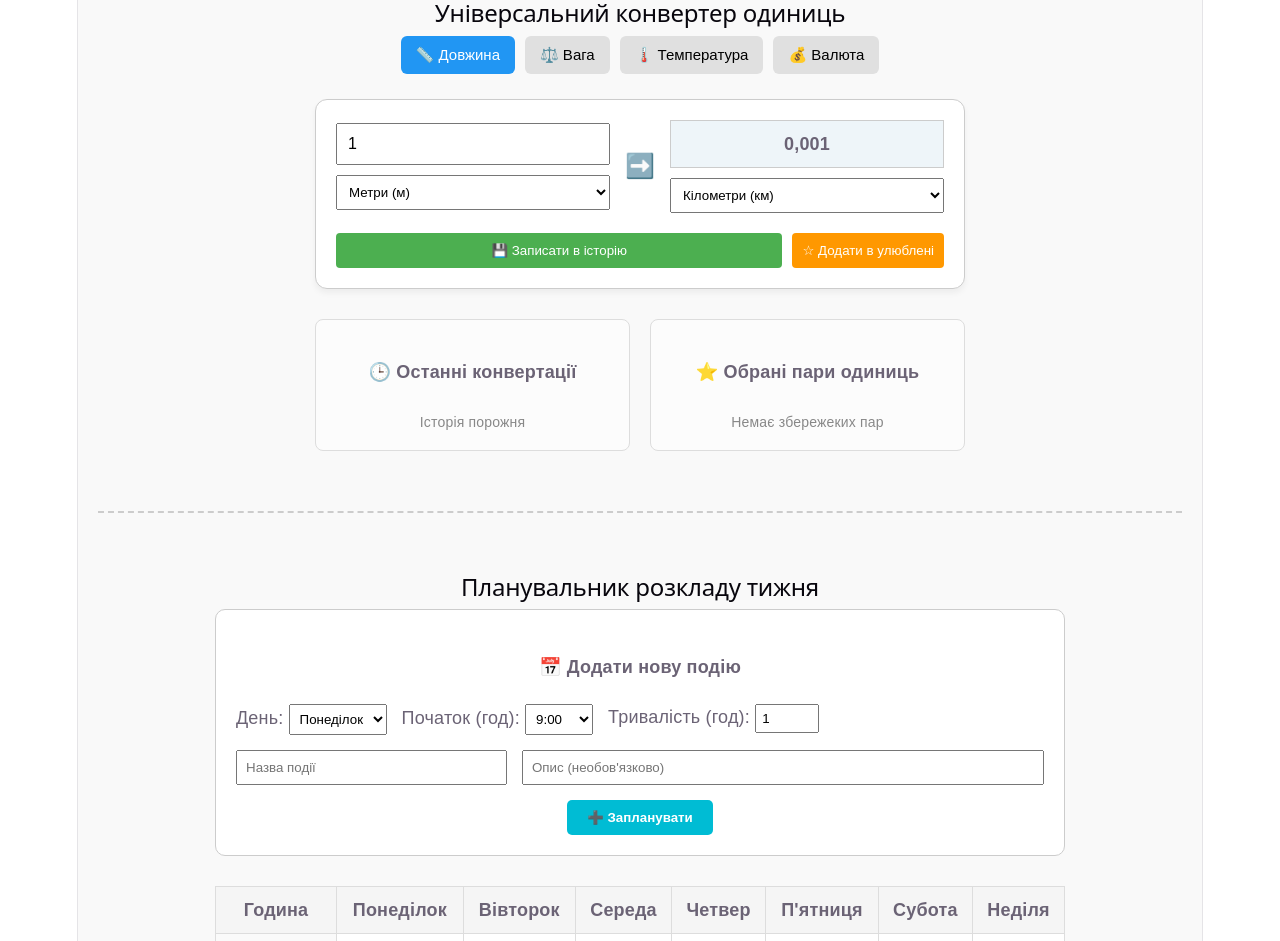
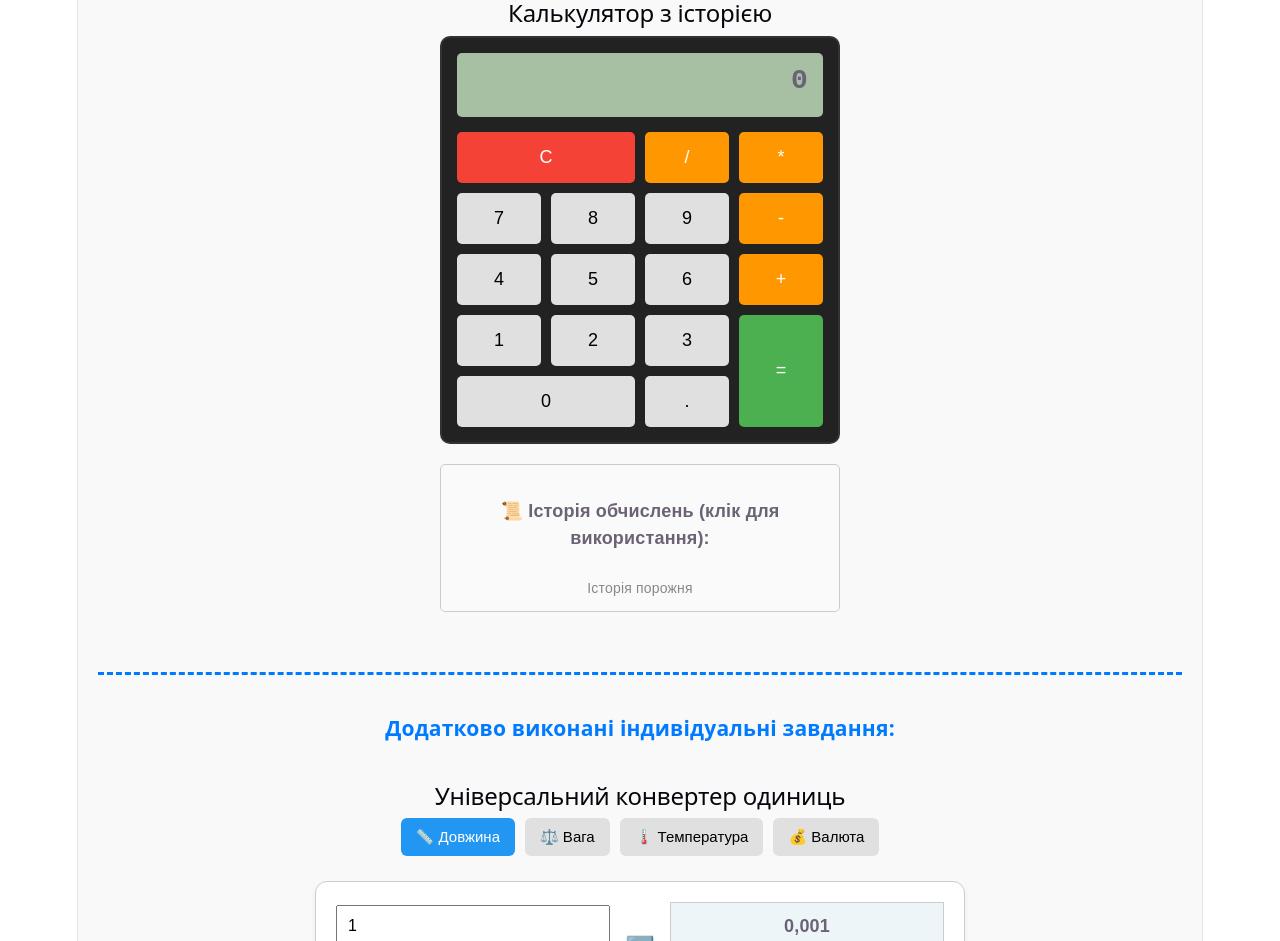
Before and after one commit to Madamada2026/laboratorna-5, a React (Vite) app: page / in a window 1280 px wide. Shown: the part 960-1901 px from the top of the page. Built offline with nearby package versions, Linux system fonts and the light colour scheme.

Commit message:
feat: виконано основне завдання 3 (калькулятор з історією)

```diff
--- a/src/App.jsx
+++ b/src/App.jsx
@@ -1,16 +1,23 @@
 import React from 'react';
 import CountdownTimer from './CountdownTimer';
 import MultiplicationTable from './MultiplicationTable';
+import Calculator from './Calculator'; // Новий обов'язковий файл
 import UnitConverter from './UnitConverter';
-import WeeklyScheduler from './WeeklyScheduler'; // Наш четвертий компонент
+import WeeklyScheduler from './WeeklyScheduler';
 
 function App() {
   return (
     <div style={{ padding: '20px', backgroundColor: '#f9f9f9', minHeight: '100vh' }}>
+      {/* Основні обов'язкові завдання */}
       <CountdownTimer />
       <hr style={{ margin: '40px 0', border: '0', borderTop: '2px dashed #ccc' }} />
       <MultiplicationTable />
       <hr style={{ margin: '40px 0', border: '0', borderTop: '2px dashed #ccc' }} />
+      <Calculator />
+
+      {/* Додаткова / Індивідуальна частина вашого проєкту */}
+      <hr style={{ margin: '40px 0', border: '0', borderTop: '2px dashed #007bff', borderWidth: '3px' }} />
+      <h3 style={{ textAlign: 'center', color: '#007bff' }}>Додатково виконані індивідуальні завдання:</h3>
       <UnitConverter />
       <hr style={{ margin: '40px 0', border: '0', borderTop: '2px dashed #ccc' }} />
       <WeeklyScheduler />
--- /dev/null
+++ b/src/Calculator.jsx
@@ -0,0 +1,180 @@
+import React, { useState } from 'react';
+
+function Calculator() {
+  // 1. Стани для обчислень (поточне, попереднє значення та операція)
+  const [currentValue, setCurrentValue] = useState('0');
+  const [prevValue, setPrevValue] = useState(null);
+  const [operation, setOperation] = useState(null);
+
+  // 2. Стан для відстеження режиму введення (чи починаємо нове число)
+  const [isNewInput, setIsNewInput] = useState(true);
+
+  // 3. Стан для збереження історії обчислень (масив об'єктів)
+  const [history, setHistory] = useState([]);
+
+  // Введення цифр
+  const handleNumber = (num) => {
+    if (isNewInput || currentValue === '0') {
+      setCurrentValue(num);
+      setIsNewInput(false);
+    } else {
+      setCurrentValue(prev => prev + num);
+    }
+  };
+
+  // Введення крапки для десяткових дробів
+  const handleDot = () => {
+    if (isNewInput) {
+      setCurrentValue('0.');
+      setIsNewInput(false);
+      return;
+    }
+    if (!currentValue.includes('.')) {
+      setCurrentValue(prev => prev + '.');
+    }
+  };
+
+  // Вибір арифметичної операції (+, -, *, /)
+  const handleOperation = (op) => {
+    const localPrev = prevValue !== null ? parseFloat(prevValue) : null;
+    const localCurrent = parseFloat(currentValue);
+
+    // Якщо це ланцюгове обчислення (вже є попередня операція)
+    if (operation && prevValue !== null && !isNewInput) {
+      const result = executeCalculation(localPrev, localCurrent, operation);
+      setPrevValue(result.toString());
+      setCurrentValue(result.toString());
+
+      const record = {
+        id: Date.now(),
+        text: `${prevValue} ${operation} ${currentValue} = ${result}`,
+        value: result
+      };
+      setHistory(prev => [record, ...prev]);
+    } else {
+      setPrevValue(currentValue);
+    }
+
+    setOperation(op);
+    setIsNewInput(true);
+  };
+
+  // Внутрішня функція розрахунку
+  const executeCalculation = (p, c, op) => {
+    switch (op) {
+      case '+': return p + c;
+      case '-': return p - c;
+      case '*': return p * c;
+      case '/': return c === 0 ? 'Помилка: ділення на 0' : p / c;
+      default: return c;
+    }
+  };
+
+  // Натискання кнопки дорівнює (=)
+  const handleEqual = () => {
+    if (!operation || prevValue === null) return;
+
+    const p = parseFloat(prevValue);
+    const c = parseFloat(currentValue);
+
+    if (isNaN(p) || isNaN(c)) return;
+
+    const result = executeCalculation(p, c, operation);
+
+    const record = {
+      id: Date.now(),
+      text: `${prevValue} ${operation} ${currentValue} = ${result}`,
+      value: result
+    };
+
+    // Імутабельне додавання в історію
+    if (result !== 'Помилка: ділення на 0') {
+      setHistory(prev => [record, ...prev]);
+    }
+
+    setCurrentValue(result.toString());
+    setPrevValue(null);
+    setOperation(null);
+    setIsNewInput(true);
+  };
+
+  // Очищення поточного введення (C)
+  const handleClear = () => {
+    setCurrentValue('0');
+    setPrevValue(null);
+    setOperation(null);
+    setIsNewInput(true);
+  };
+
+  // Повторне використання результату з історії
+  const handleUseHistoryValue = (val) => {
+    if (val === 'Помилка: ділення на 0') return;
+    setCurrentValue(val.toString());
+    setIsNewInput(true);
+  };
+
+  // Видалення конкретного запису з історії
+  const handleDeleteHistoryItem = (id, e) => {
+    e.stopPropagation(); // щоб не спрацьовував клік по всьому рядку
+    setHistory(prev => prev.filter(item => item.id !== id));
+  };
+
+  return (
+    <div style={{ padding: '20px', maxWidth: '400px', margin: '20px auto', fontFamily: 'Arial, sans-serif' }}>
+      <h2 style={{ textAlign: 'center' }}>Калькулятор з історією</h2>
+
+      {/* Корпус калькулятора */}
+      <div style={{ border: '2px solid #333', borderRadius: '10px', padding: '15px', backgroundColor: '#222' }}>
+        {/* Дисплей */}
+        <div style={{ backgroundColor: '#a7c0a3', padding: '15px', borderRadius: '5px', textDirection: 'ltr', textAlign: 'right', fontSize: '28px', fontWeight: 'bold', fontFamily: 'monospace', marginBottom: '15px', overflowX: 'auto', minHeight: '34px' }}>
+          {currentValue}
+        </div>
+
+        {/* Сітка кнопок */}
+        <div style={{ display: 'grid', gridTemplateColumns: 'repeat(4, 1fr)', gap: '10px' }}>
+          <button onClick={handleClear} style={{ gridColumn: 'span 2', padding: '15px', fontSize: '18px', backgroundColor: '#f44336', color: 'white', border: 'none', borderRadius: '5px', cursor: 'pointer' }}>C</button>
+          <button onClick={() => handleOperation('/')} style={{ padding: '15px', fontSize: '18px', backgroundColor: '#ff9800', color: 'white', border: 'none', borderRadius: '5px', cursor: 'pointer' }}>/</button>
+          <button onClick={() => handleOperation('*')} style={{ padding: '15px', fontSize: '18px', backgroundColor: '#ff9800', color: 'white', border: 'none', borderRadius: '5px', cursor: 'pointer' }}>*</button>
+
+          {[7, 8, 9].map(n => <button key={n} onClick={() => handleNumber(n.toString())} style={{ padding: '15px', fontSize: '18px', backgroundColor: '#e0e0e0', border: 'none', borderRadius: '5px', cursor: 'pointer' }}>{n}</button>)}
+          <button onClick={() => handleOperation('-')} style={{ padding: '15px', fontSize: '18px', backgroundColor: '#ff9800', color: 'white', border: 'none', borderRadius: '5px', cursor: 'pointer' }}>-</button>
+
+          {[4, 5, 6].map(n => <button key={n} onClick={() => handleNumber(n.toString())} style={{ padding: '15px', fontSize: '18px', backgroundColor: '#e0e0e0', border: 'none', borderRadius: '5px', cursor: 'pointer' }}>{n}</button>)}
+          <button onClick={() => handleOperation('+')} style={{ padding: '15px', fontSize: '18px', backgroundColor: '#ff9800', color: 'white', border: 'none', borderRadius: '5px', cursor: 'pointer' }}>+</button>
+
+          {[1, 2, 3].map(n => <button key={n} onClick={() => handleNumber(n.toString())} style={{ padding: '15px', fontSize: '18px', backgroundColor: '#e0e0e0', border: 'none', borderRadius: '5px', cursor: 'pointer' }}>{n}</button>)}
+          <button onClick={handleEqual} style={{ gridRow: 'span 2', padding: '15px', fontSize: '18px', backgroundColor: '#4caf50', color: 'white', border: 'none', borderRadius: '5px', cursor: 'pointer' }}>=</button>
+
+          <button onClick={() => handleNumber('0')} style={{ gridColumn: 'span 2', padding: '15px', fontSize: '18px', backgroundColor: '#e0e0e0', border: 'none', borderRadius: '5px', cursor: 'pointer' }}>0</button>
+          <button onClick={handleDot} style={{ padding: '15px', fontSize: '18px', backgroundColor: '#e0e0e0', border: 'none', borderRadius: '5px', cursor: 'pointer' }}>.</button>
+        </div>
+      </div>
+
+      {/* Блок історії під калькулятором */}
+      <div style={{ marginTop: '20px', padding: '10px', border: '1px solid #ccc', borderRadius: '5px', backgroundColor: '#fafafa' }}>
+        <h4>📜 Історія обчислень (клік для використання):</h4>
+        {history.length === 0 ? <p style={{ color: '#888', fontSize: '14px' }}>Історія порожня</p> : (
+          <ul style={{ paddingLeft: '20px', fontSize: '14px', margin: 0 }}>
+            {history.map(item => (
+              <li
+                key={item.id}
+                onClick={() => handleUseHistoryValue(item.value)}
+                style={{ marginBottom: '8px', cursor: 'pointer', color: '#007bff', textDecoration: 'underline', display: 'flex', justifyContent: 'space-between', alignItems: 'center' }}
+              >
+                <span>{item.text}</span>
+                <button
+                  onClick={(e) => handleDeleteHistoryItem(item.id, e)}
+                  style={{ marginLeft: '10px', color: 'red', background: 'none', border: 'none', cursor: 'pointer', fontSize: '12px' }}
+                >
+                  [видалити]
+                </button>
+              </li>
+            ))}
+          </ul>
+        )}
+      </div>
+    </div>
+  );
+}
+
+export default Calculator;
```
